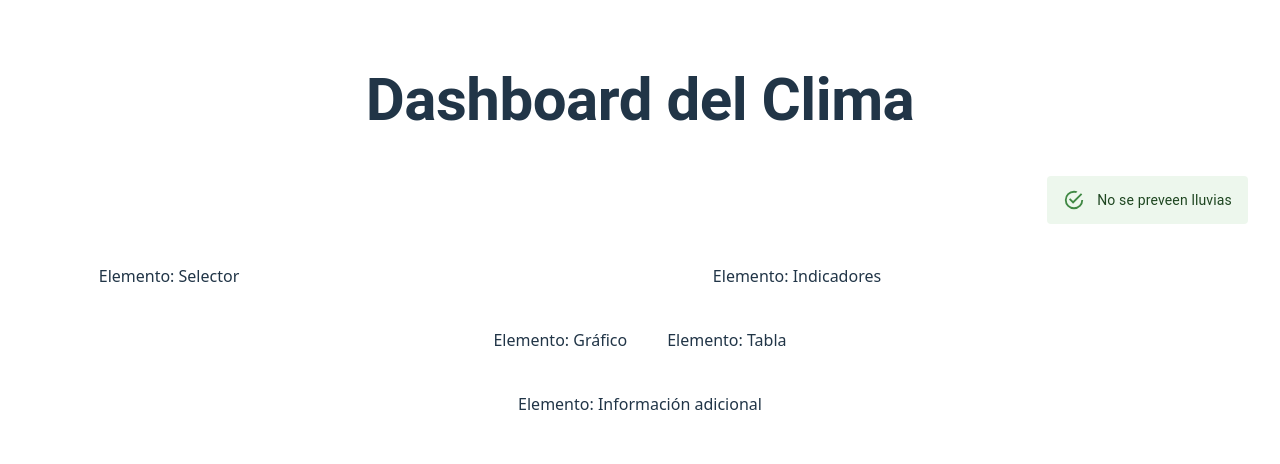
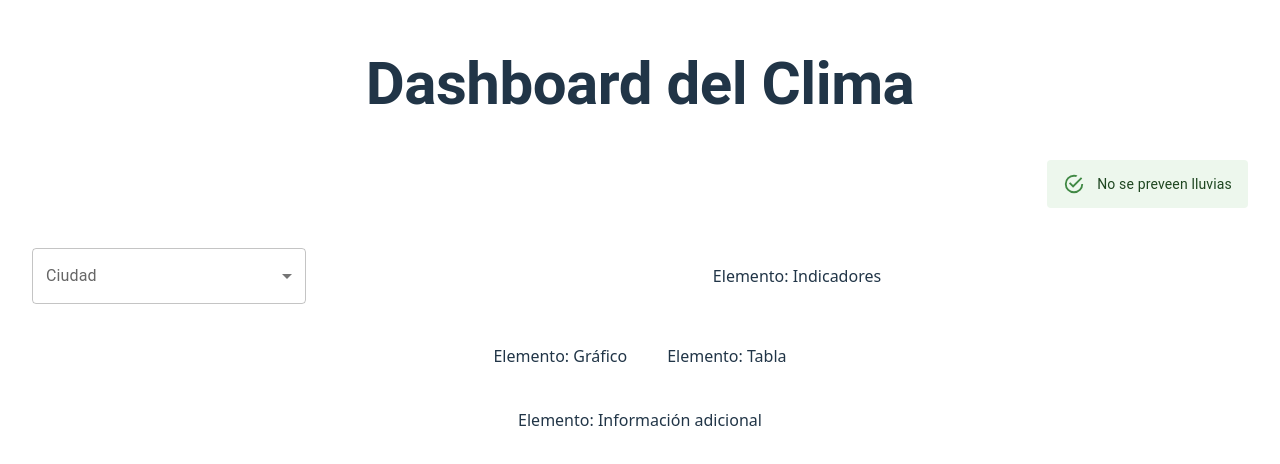
Before and after one commit to sizaguir/dashboard, a React (Vite) app: page / in a window 1280 px wide. Shown: the part 160-624 px from the top of the page. Built offline with nearby package versions, Linux system fonts and the light colour scheme.

Commit message:
creacion componente Selector.UI

```diff
--- a/src/App.tsx
+++ b/src/App.tsx
@@ -4,6 +4,7 @@
 import './App.css'
 import HeaderUI from './components/HeaderUI';
 import AlertUI from './components/AlertUI';
+import SelectorUI from './components/SelectorUI';
 
 import { Grid } from '@mui/material';
 
@@ -24,7 +25,9 @@
       </Grid>
 
       {/* Selector */}
-      <Grid size={{ xs: 12, md: 3 }}>Elemento: Selector</Grid>
+      <Grid size={{ xs: 12, md: 3 }}>
+        <SelectorUI/>
+      </Grid>
 
       {/* Indicadores */}
       <Grid size={{ xs: 12, md: 9 }}>Elemento: Indicadores</Grid>
--- /dev/null
+++ b/src/components/SelectorUI.tsx
@@ -0,0 +1,35 @@
+import FormControl from '@mui/material/FormControl';
+import InputLabel from '@mui/material/InputLabel';
+import Select, { type SelectChangeEvent } from '@mui/material/Select';
+import MenuItem from '@mui/material/MenuItem';
+import { useState } from 'react';
+
+export default function SelectorUI() {
+    const [cityInput, setCityInput] = useState('');
+    const handleChange = (event: SelectChangeEvent<string>) => {
+        setCityInput(event.target.value)
+    };
+    return (
+        <FormControl fullWidth>
+            <InputLabel id="city-select-label">Ciudad</InputLabel>
+            <Select
+                labelId="city-select-label"
+                id="city-simple-select"
+                label="Ciudad"
+                value={cityInput}
+                onChange={handleChange}>
+                <MenuItem disabled><em>Seleccione una ciudad</em></MenuItem>
+                <MenuItem value={"guayaquil"}>Guayaquil</MenuItem>
+                <MenuItem value={"quito"}>Quito</MenuItem>
+                <MenuItem value={"manta"}>Manta</MenuItem>
+                <MenuItem value={"cuenca"}>Cuenca</MenuItem>
+            </Select>
+            {cityInput && (
+                <p>
+                    Información del clima en <span style={{ textTransform: 'capitalize', fontWeight: 'bold' }}>{cityInput}</span>
+                </p>
+            )}
+
+        </FormControl>
+    )
+}
```
